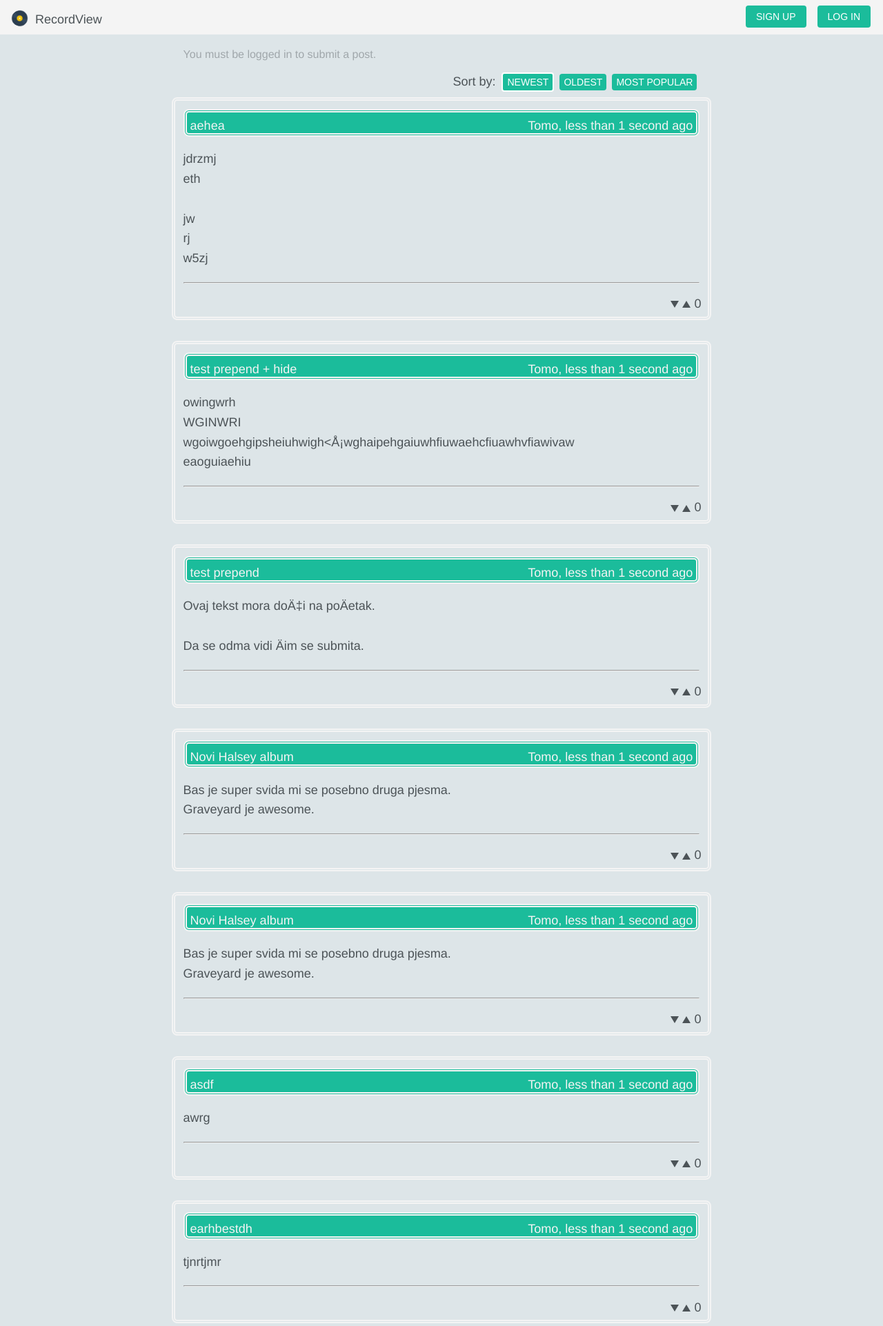
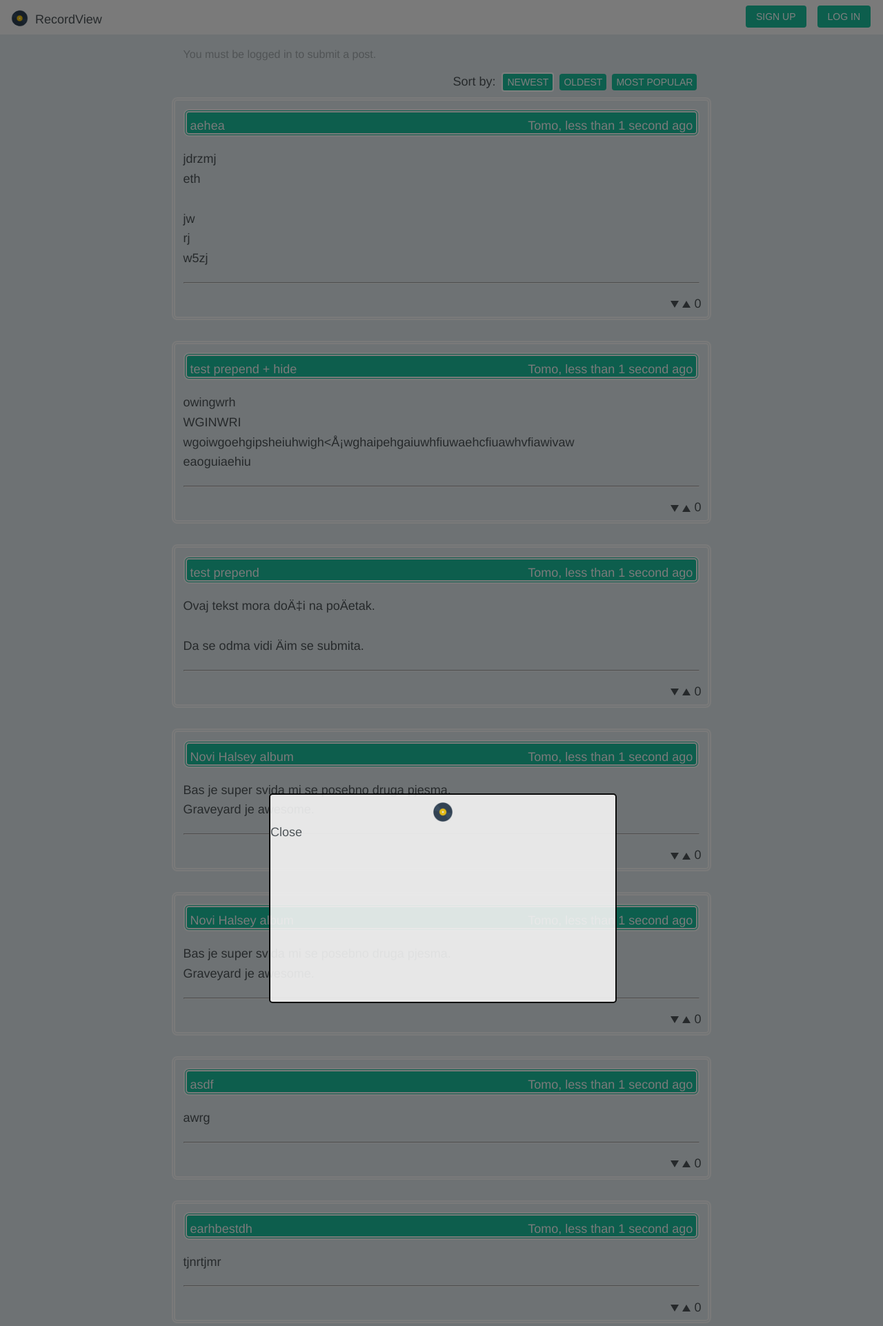
Before and after one commit to kristijan1812/ntpws, a PHP site: page / in a window 1280 px wide. Shown: the top 1922 px of the page at 69% size. Run offline with PHP 8.4, Linux system fonts and the light colour scheme; data comes from the database, SQL or seed files in the repository; data that the repository does not hold is empty.

Commit message:
add signup form

```diff
--- a/css/styles.css
+++ b/css/styles.css
@@ -101,14 +101,12 @@ body {
 	background-color: #f4f4f4;
 	padding-top: 0;
 	position: relative;
-	z-index: 100;
+	z-index: 80;
 	display: inline-block;
 	min-height: 30px;
 	width: 100%;
 	max-height:50px;
 }
-
-
 
 
 .header-content nav{
@@ -217,14 +215,14 @@ footer a{
   right:0;
   min-width:220px;
   height:50px;
-  z-index:1;
+  z-index:60;
   box-shadow: 0 4px 0 darken(#ddd, 5%);
 }
 #logout-button button{
 	padding: 8px 11px;
 }
 
-#site-posts{
+#site-posts, #signup-outer-container{
 	width: 65%;
 	margin: 0 auto;
 
@@ -401,17 +399,6 @@ footer a{
 }
 
 
-@include keyframes(slide) {
-  0% {
-    opacity: 0;
-    @include transform(translateY(20px));
-  }
-  100% {
-    opacity: 1;
-    @include transform(translateY(0));
-  }
-}
-
 html, body {
     height: 100%;
 }
@@ -424,3 +411,51 @@ html, body {
 	display: none;
 	font-weight:300;
 }
+
+
+#hider{
+	position:fixed;
+    padding:0;
+    margin:0;
+
+    top:0;
+    left:0;
+
+    width: 100%;
+    height: 100%;
+	/*
+	z- index must be lower than pop up box
+	*/
+	z-index: 99;
+	background-color:Black;
+	opacity:0.5;
+}
+
+#popup_box_signup  {
+	position:absolute;
+	top: 50%;
+	left: 50%;
+	width:500px;
+	height:300px;
+	margin-top: -150px; /*set to a negative number 1/2 of your height*/
+	margin-left: -250px; /*set to a negative number 1/2 of your width*/
+	border: 1px solid #ccc;
+	border:  2px solid black;
+	border-radius: 5px;
+	background-color: #f4f4f4;
+	opacity:0.9;
+	z-index:100;
+
+}
+
+#website-logo-signup{
+	margin: 0 auto;
+	width: 30px;
+	margin-top: 10px;
+}
+
+#website-logo-signup img{
+	max-height:30px;
+	vertical-align: middle;
+	border-radius: 50%;
+}
--- a/index.php
+++ b/index.php
@@ -26,7 +26,11 @@ global $DBCON;
 </head>
 
 <body>
-
+	<div id="hider"></div>
+	<div id="popup_box_signup">
+		<div id="website-logo-signup"><img src="media/images/disc-vinyl-icon.png" alt="RecordView" /></div>
+		<a id="buttonClose_signup_popup_box">Close</a>
+	</div>
 	<div id="page">
 		<button id="button-back-to-top" title="Go to top"><div id="top-arrow"></div></button>
 		<header class="site-header">
--- a/js/scripts.js
+++ b/js/scripts.js
@@ -19,11 +19,18 @@ window.Ajax = function(type, url, datatype, data = null)
 }
 
 $(document).ready(function(){
+    // $("#hider").hide();
+    // $("#popup_box_signup").hide();
 
     $(window).click(function() {
         $(".login-container").hide();
         $(".submit-container").hide();
         $("#PostTitle").attr('placeholder', 'Write Post');
+        $("#hider").fadeOut(200);
+        $('#popup_box_signup').fadeOut(200);
+    })
+    $('#popup_box_signup').on('click',function(e){
+        e.stopPropagation();
     })
 
     $(".login-container").on('click',function(e){
@@ -50,7 +57,15 @@ $(document).ready(function(){
 
     $("#signup-button").on('click',function(e){
         e.preventDefault();
-        $(".site-content").load("signup.php");
+        e.stopPropagation();
+        $("#hider").fadeIn(200);
+        $('#popup_box_signup').fadeIn(200);
+        // $(".site-content").load("signup.php");
+    })
+    $("#buttonClose_signup_popup_box").on('click',function(e){
+        e.preventDefault();
+        $("#hider").fadeOut(200);
+        $('#popup_box_signup').fadeOut(200);
     })
 
 
```
Also changed, not shown: signup.php (+10 -1 lines).
